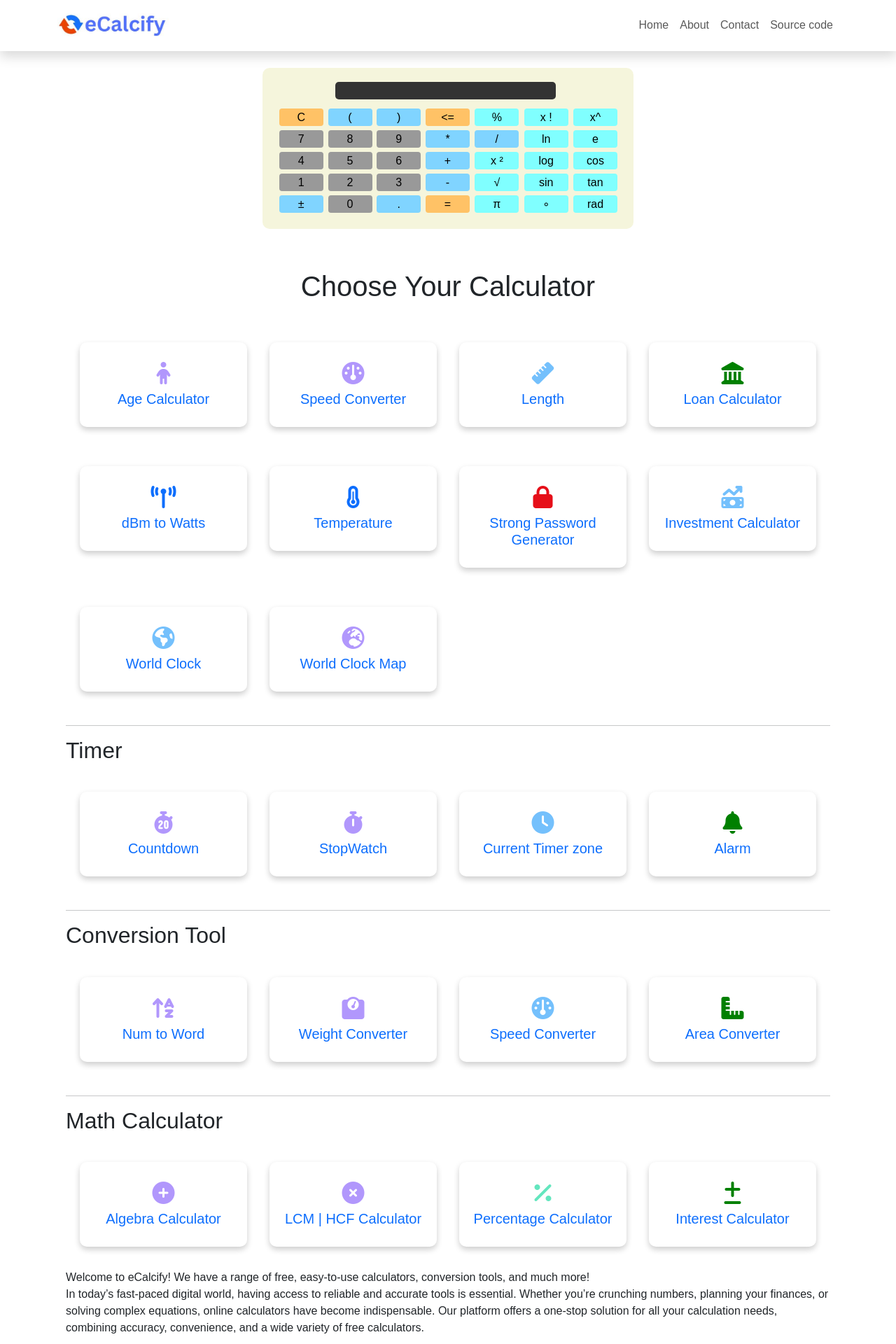
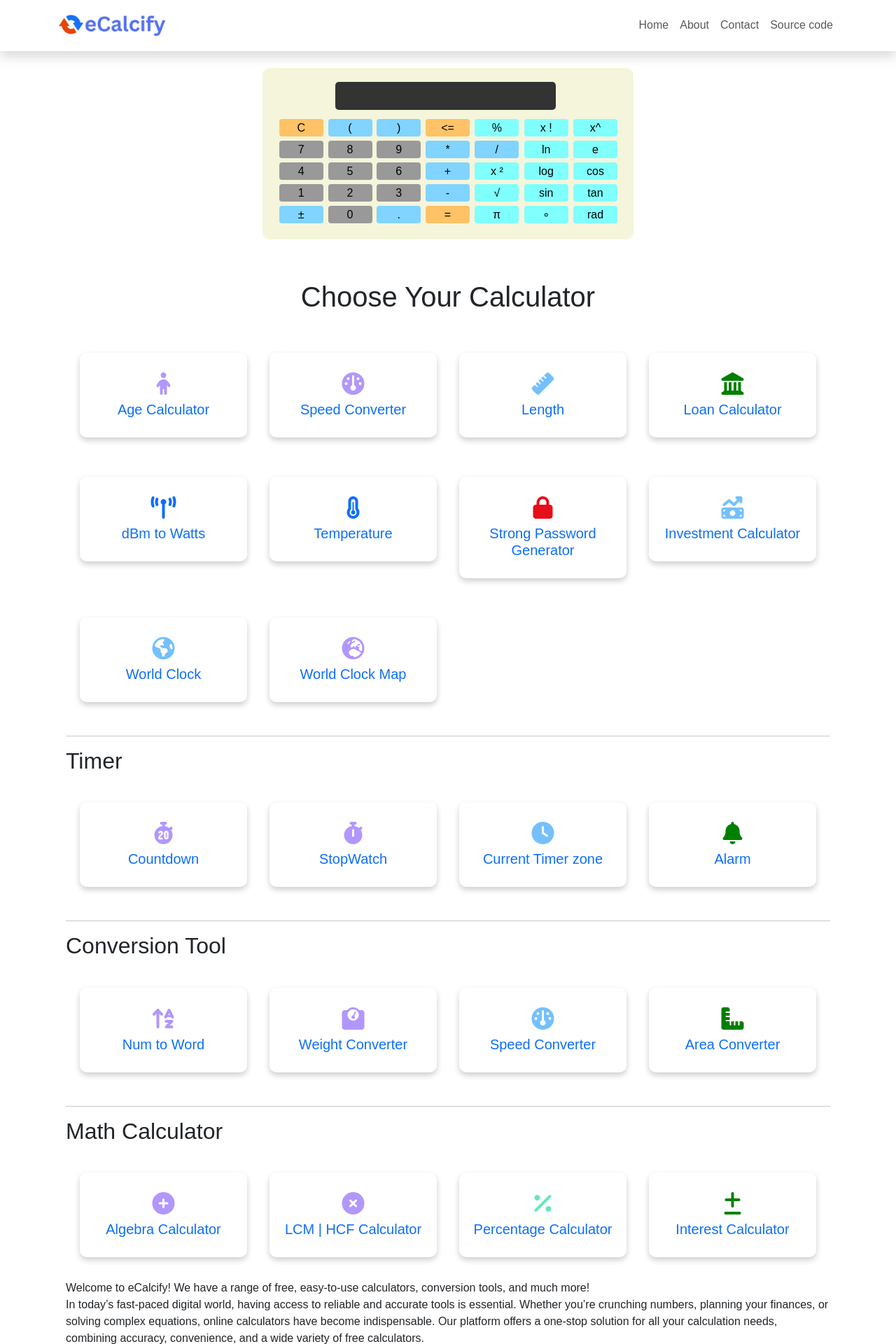
Before and after one commit to narendraneeraj/online-calculator, a Jekyll site: the page built from index.markdown, in a window 1280 px wide. Shown: the top 1920 px of the page at 70% size. Built offline with Jekyll 4.4.1, drawn with Linux system fonts in a browser that asks for light colours.

Commit message:
update css

```diff
--- a/assets/css/calculator.css
+++ b/assets/css/calculator.css
@@ -347,7 +347,7 @@ background: none repeat scroll 0 0 #e74c3c;
 
     input[type=text] {
     width: 315px;
-        height: 25px;
+        height: 40px;
         border-radius: 5px;
         border: 0px;
         background-color: #333333;
```
